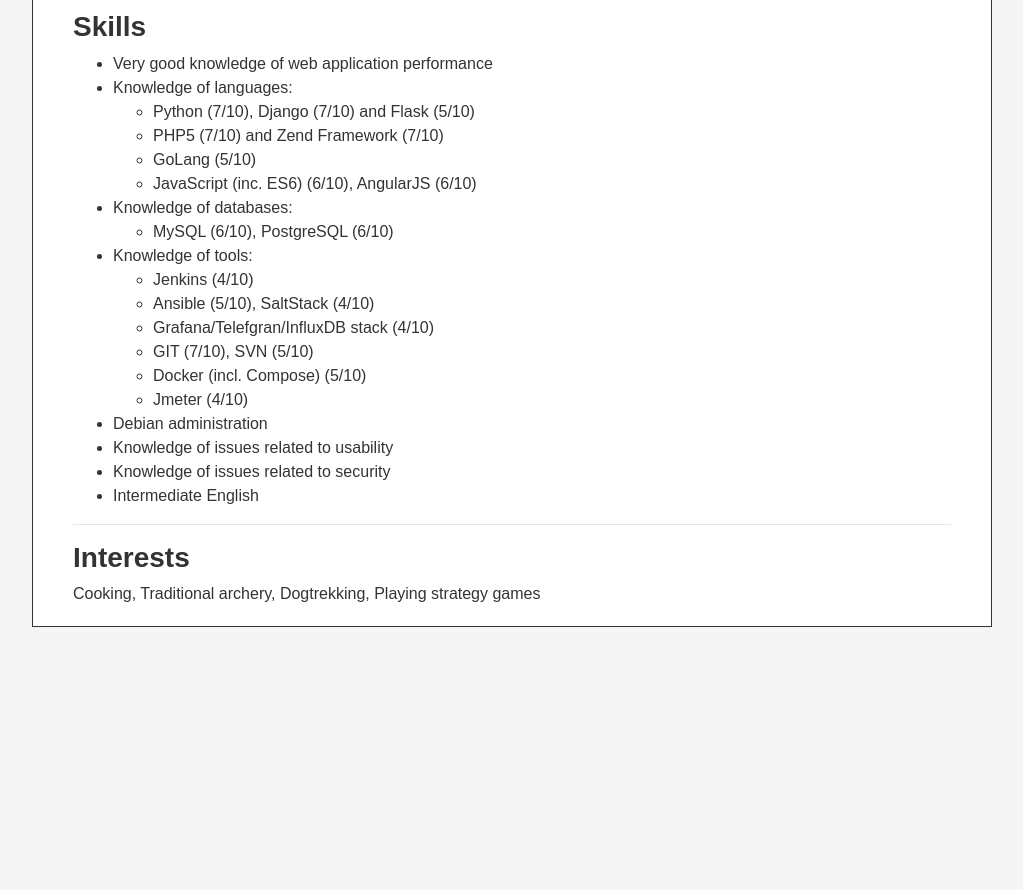
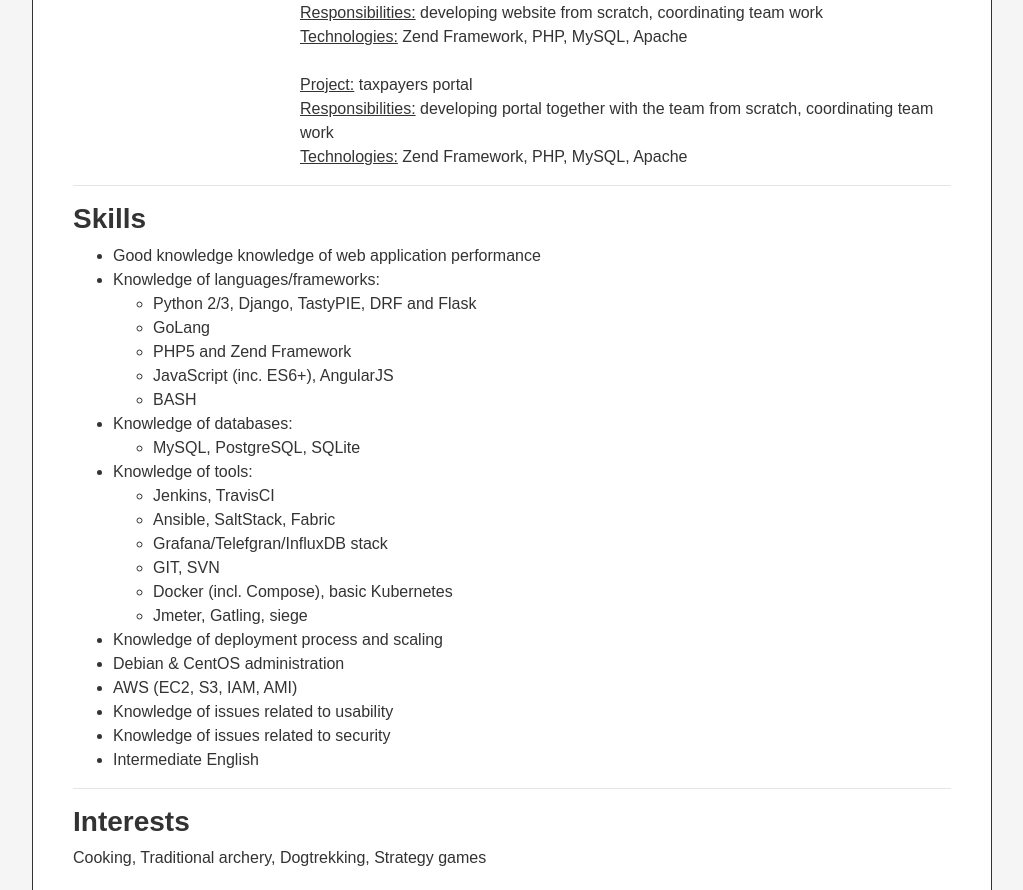
Before and after one commit to Alkemic/Alkemic.github.io, a plain HTML site: page index.html in a window 1280 px wide. Shown: the part 1596-2486 px from the top of the page, without its empty margins (128-1151 px from the left). Before the commit the page ends 2223 px from the top, so only its background shows below. Drawn offline with nearby package versions, Linux system fonts and the light colour scheme.

Commit message:
Update Resume 2018.05

```diff
--- a/index.html
+++ b/index.html
@@ -5,10 +5,6 @@
     <title>Daniel Czuba - Résumé</title>
     <meta name="viewport" content="width=device-width, initial-scale=1.0">
     <link href="//netdna.bootstrapcdn.com/bootstrap/latest/css/bootstrap.min.css" rel="stylesheet" />
-    <!--[if lt IE 9]>
-    <script src="//cdnjs.cloudflare.com/ajax/libs/html5shiv/3.7/html5shiv.min.js"></script>
-    <script src="//cdnjs.cloudflare.com/ajax/libs/respond.js/1.4.2/respond.js"></script>
-    <![endif]-->
     <style>
         html, body {height: 100%; background: #f5f5f5;}
         body {color: #333; font-family: sans-serif;}
@@ -33,9 +29,10 @@
 
         <ul>
             <li>A seven-years, commercial programming experience</li>
+            <li>Full-stack developer with focus on backend and deployment</li>
             <li>Experience in the provisioning and configuring of Linux based web servers</li>
             <li>Very good ability to learn independently and develop skills</li>
-            <li>Troubleshooting attitude „can do it”</li>
+            <li>Troubleshooting with can-do attitude</li>
             <li>Experience in maintaining of continuous delivery pipeline</li>
             <li>Ease to create new relationships and work in a team</li>
         </ul>
@@ -44,6 +41,19 @@
 
         <h3><strong>Career</strong></h3>
 
+        <div class="row">
+            <div class="col-md-3"><b>06.2017 – present</b></div>
+            <div class="col-md-9">
+                <b>EARP Integration Sp. j. - DevOps</b><br/>
+                Responsible for creating/maintaining CI/CD processes on Jenkins and
+                GitLab tandem for various financial projects including trading platform
+                and ICO, also deployment. In addition, I’ve created in-house user policy
+                and conducted several presentations.<br/>
+                <br/>
+                <u>Technologies:</u> Jenkins, Ansible, ESXi, Docker, MySQL, Java, Maven, GitLab<br/>
+            </div>
+        </div>
+        <br/>
         <div class="row">
             <div class="col-md-3"><b>07.2014 – 03.2017</b></div>
             <div class="col-md-9">
@@ -63,7 +73,7 @@
         <div class="row">
             <div class="col-md-3"><b>07.2014 – 03.2017</b></div>
             <div class="col-md-9">
-                <b>Mindz Sp. z o.o. Sp. k. - Lead Senior Developer/Head IT</b><br/>
+                <b>Mindz Sp. z o.o. Sp. k. - Lead Senior Developer</b><br/>
                 I was responsible for creating and maintaining projects, working with customers to choose the best solution for their projects. In addition I was supporting and training less experienced developers and I was administrating company and clients infrastructure.<br/>
                 <br/>
                 <u>Project:</u> networking platform for small and medium business<br/>
@@ -100,28 +110,31 @@
 
         <h3><strong>Skills</strong></h3>
         <ul>
-            <li>Very good knowledge of web application performance</li>
-            <li>Knowledge of languages:</li>
+            <li>Good knowledge knowledge of web application performance</li>
+            <li>Knowledge of languages/frameworks:</li>
             <ul>
-                <li>Python (7/10), Django (7/10) and Flask (5/10)</li>
-                <li>PHP5 (7/10) and Zend Framework (7/10)</li>
-                <li>GoLang (5/10)</li>
-                <li>JavaScript (inc. ES6) (6/10), AngularJS (6/10)</li>
+                <li>Python 2/3, Django, TastyPIE, <span title="Django REST Framework">DRF</span> and Flask</li>
+                <li>GoLang</li>
+                <li>PHP5 and Zend Framework</li>
+                <li>JavaScript (inc. ES6+), AngularJS</li>
+                <li>BASH</li>
             </ul>
             <li>Knowledge of databases:</li>
             <ul>
-                <li>MySQL (6/10), PostgreSQL (6/10)</li>
+                <li>MySQL, PostgreSQL, SQLite</li>
             </ul>
             <li>Knowledge of tools:</li>
             <ul>
-                <li>Jenkins (4/10)</li>
-                <li>Ansible (5/10), SaltStack (4/10)</li>
-                <li>Grafana/Telefgran/InfluxDB stack (4/10)</li>
-                <li>GIT (7/10), SVN (5/10)</li>
-                <li>Docker (incl. Compose) (5/10)</li>
-                <li>Jmeter (4/10)</li>
+                <li>Jenkins, TravisCI</li>
+                <li>Ansible, SaltStack, Fabric</li>
+                <li>Grafana/Telefgran/InfluxDB stack</li>
+                <li>GIT, <span title="Currently I'm only migrating from SVN to GIT">SVN</span></li>
+                <li>Docker (incl. Compose), basic Kubernetes</li>
+                <li>Jmeter, Gatling, siege</li>
             </ul>
-            <li>Debian administration</li>
+            <li>Knowledge of deployment process and scaling</li>
+            <li>Debian &amp; CentOS administration</li>
+            <li>AWS (EC2, S3, IAM, AMI)</li>
             <li>Knowledge of issues related to usability</li>
             <li>Knowledge of issues related to security</li>
             <li>Intermediate English</li>
@@ -130,7 +143,7 @@
         <hr/>
 
         <h3><strong>Interests</strong></h3>
-        Cooking, Traditional archery, Dogtrekking, Playing strategy games
+        Cooking, Traditional archery, Dogtrekking, Strategy games
     </div>
 </body>
 </html>
```
